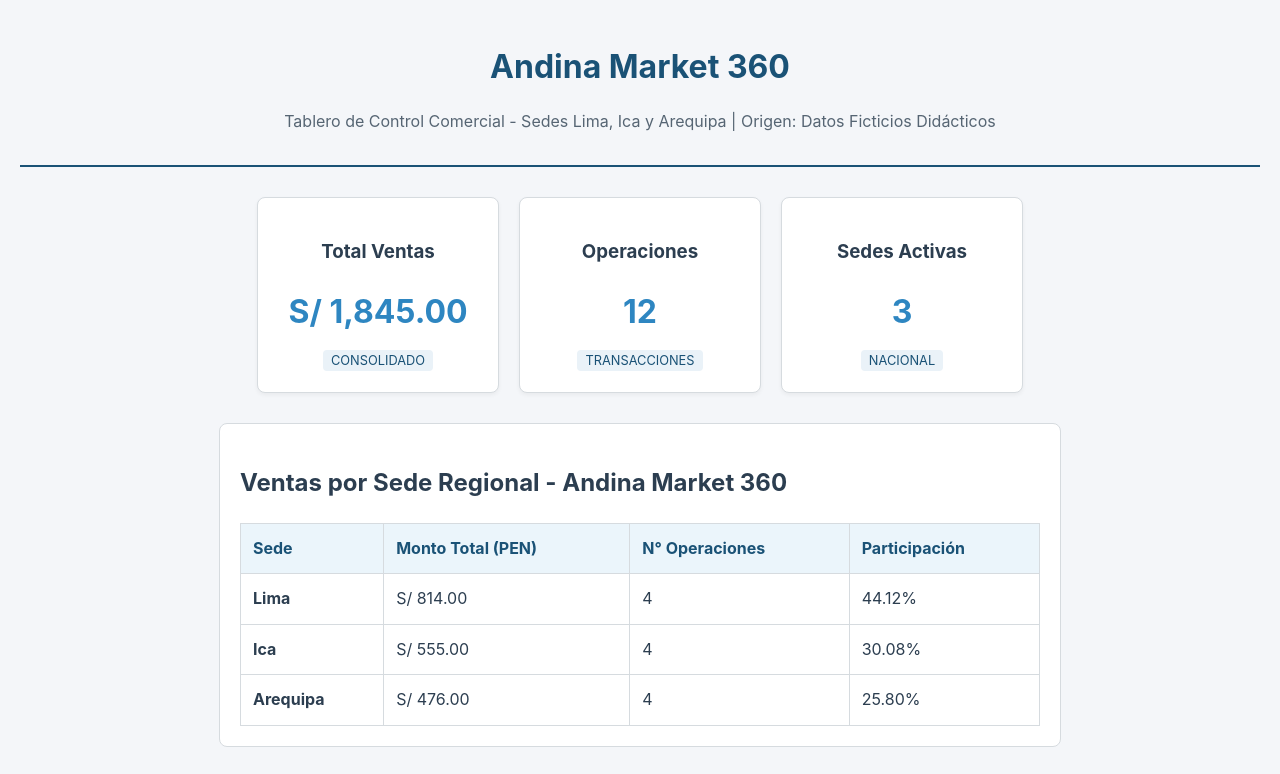
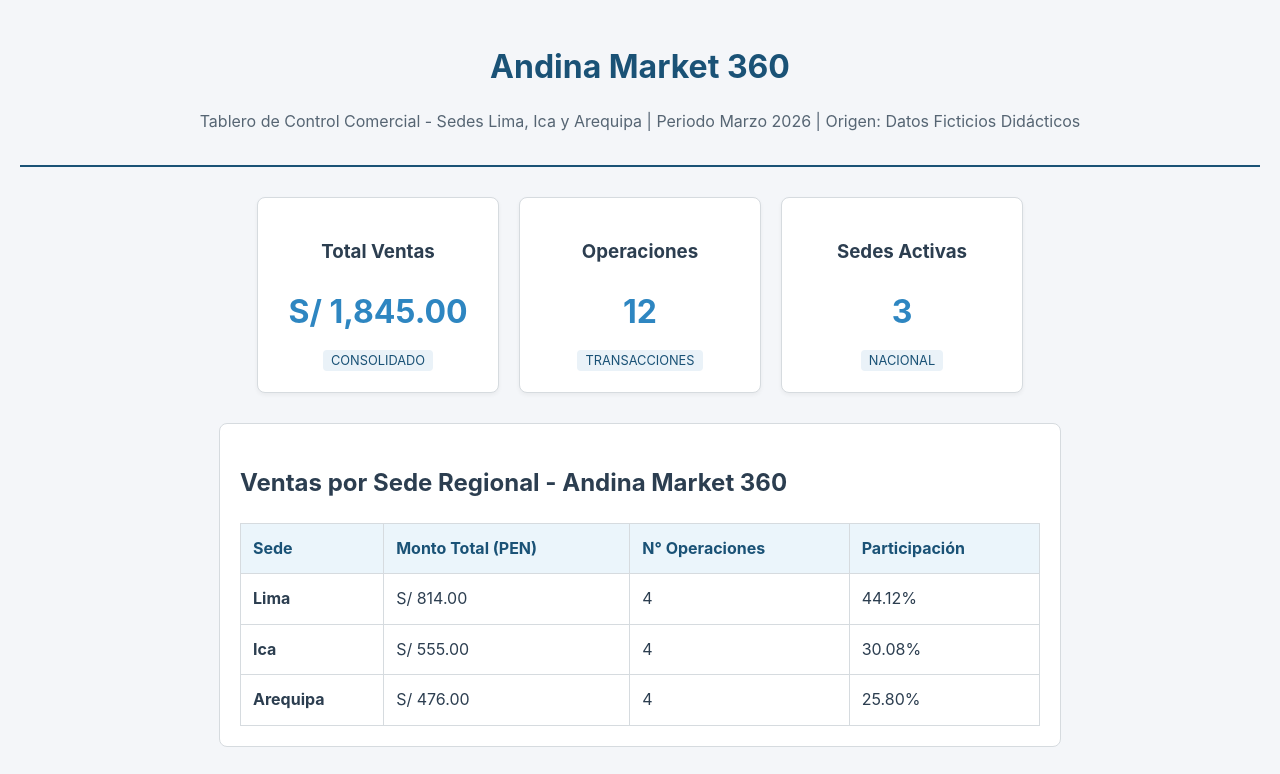
Before and after one commit to benjaminhernandezcaro-eng/andina-market-360, a plain HTML site: page docs/index.html in a window 1280 px wide. Shown: the top 774 px of the page. Drawn offline with Linux system fonts and the light colour scheme.

Commit message:
docs: indicar periodo Marzo 2026 en tablero

```diff
--- a/docs/index.html
+++ b/docs/index.html
@@ -9,7 +9,7 @@
 <body>
   <header>
     <h1>Andina Market 360</h1>
-    <p class="subtitle">Tablero de Control Comercial - Sedes Lima, Ica y Arequipa | Origen: Datos Ficticios Didácticos</p>
+    <p class="subtitle">Tablero de Control Comercial - Sedes Lima, Ica y Arequipa | Periodo Marzo 2026 | Origen: Datos Ficticios Didácticos</p>
   </header>
 
   <main>
```
